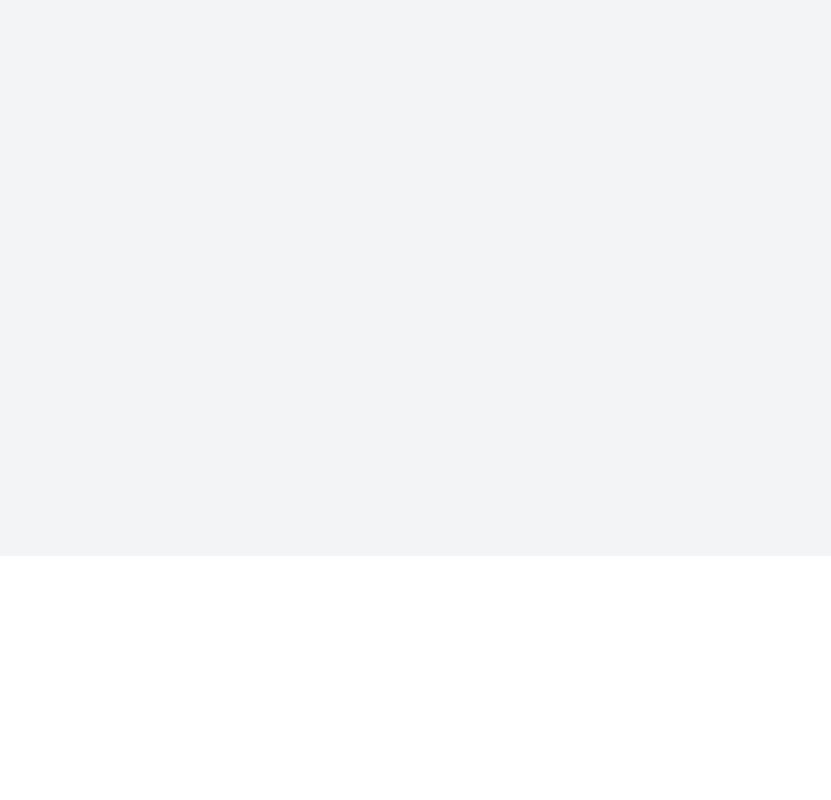
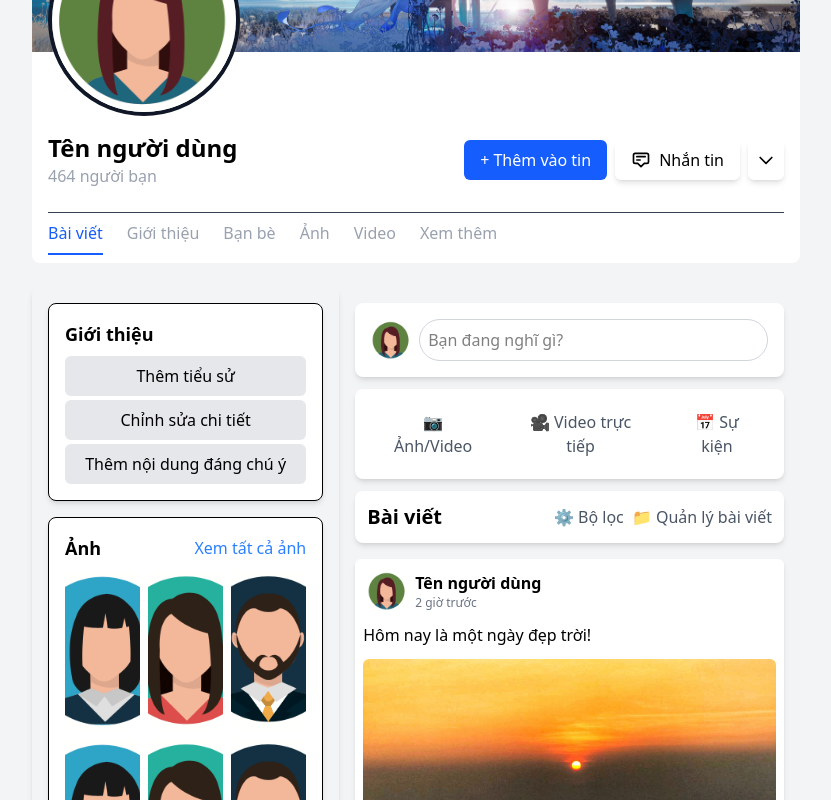
Before and after one commit to PhoePhoe04/Facebook-Clone, a React (Vite) app in the folder frontend/: page /profile/friend in a window 1280 px wide. Before the commit this address had no page. Shown: the part 300-1100 px from the top of the page, without its empty margins (224-1055 px from the left). Before the commit the page ends 856 px from the top, so only its background shows below. Built offline with nearby package versions, Linux system fonts and the light colour scheme.

Commit message:
bo dung cho profile

```diff
--- a/frontend/package.json
+++ b/frontend/package.json
@@ -14,6 +14,7 @@
     "@tailwindcss/vite": "^4.0.15",
     "react": "^19.0.0",
     "react-dom": "^19.0.0",
+    "react-icons": "^5.5.0",
     "react-router-dom": "^7.4.0",
     "tailwindcss": "^4.0.15"
   },
--- a/frontend/src/App.tsx
+++ b/frontend/src/App.tsx
@@ -8,6 +8,9 @@ import GamingPage from "./pages/GamingPage/GamingPage";
 import LoginPage from "./pages/Login and Register/LoginPage";
 import ProfilePage from "./pages/ProfilePage/ProfilePage";
 import RegisterPage from "./pages/Login and Register/RegisterPage";
+import ProfileFriend from "./pages/ProfilePage/ProfileFriend";
+import ProfilePhoto from "./pages/ProfilePage/ProfilePhoto";
+import ProfileAbout from "./pages/ProfilePage/ProfileAbout";
 
 function App() {
   return (
@@ -21,7 +24,11 @@ function App() {
           <Route path="/videos" element={<VideosPage />} />
           <Route path="/groups" element={<GroupsPage />} />
           <Route path="/gaming" element={<GamingPage />} />
-          <Route path="/profile" element={<ProfilePage />} />
+          <Route path="/profile" element={<ProfilePage />}>
+            <Route path="friend" element={<ProfileFriend />} />
+            <Route path="photo" element={<ProfilePhoto />} />
+            <Route path="about" element={<ProfileAbout />} />
+          </Route>
           <Route path="*" element={<div>404</div>} />
         </Route>
       </Routes>
--- /dev/null
+++ b/frontend/src/pages/ProfilePage/ProfileAbout.tsx
@@ -0,0 +1,65 @@
+const ProfileAbout = () => {
+    return (
+        <div className="w-3/5 flex flex-col bg-white p-4 rounded-lg shadow-md mt-3 min-h-screen">
+          <h2 className="text-xl font-bold mb-4">Giới thiệu</h2> {/* "About" in Vietnamese */}
+
+          <div className="mb-6">
+            <h3 className="text-lg font-semibold mb-2 text-gray-600">Tổng quan</h3> {/* Overview */}
+            <ul className="list-none p-0">
+              <li className="mb-2 text-gray-800">
+                <span role="img" aria-label="education" className="mr-2">🎓</span>
+                Học tại Trường Đại học Sài Gòn <br />
+                Đã bắt đầu vào 2022 {/* Studied at University of Saigon, started in 2022 */}
+              </li>
+              <li className="mb-2 text-gray-800">
+                <span role="img" aria-label="home" className="mr-2">🏠</span>
+                Sống tại Hàm Tân {/* Lives in Ham Tan */}
+              </li>
+              <li className="mb-2 text-gray-800">
+                <span role="img" aria-label="location" className="mr-2">📍</span>
+                Đến từ Lagi, Thuận Hải, Vietnam {/* From Lagi, Thuan Hai, Vietnam */}
+              </li>
+            </ul>
+          </div>
+
+          <div className="mb-6">
+            <h3 className="text-lg font-semibold mb-2 text-gray-600">Thông tin liên hệ và cơ bản</h3> {/* Contact and Basic Info */}
+            <ul className="list-none p-0">
+              <li className="mb-2 text-gray-800">
+                <span role="img" aria-label="phone" className="mr-2">📞</span>
+                034 572 6227 <br />
+                Di động {/* Mobile */}
+              </li>
+            </ul>
+          </div>
+
+          {/* Placeholder for sections that are not filled */}
+          <div className="mb-6">
+            <h3 className="text-lg font-semibold mb-2 text-gray-600">Công việc và học vấn</h3> {/* Work and Education */}
+            <p className="text-gray-500 italic">+ Thêm nội dung việc</p> {/* Add work content */}
+          </div>
+
+          <div className="mb-6">
+            <h3 className="text-lg font-semibold mb-2 text-gray-600">Nơi từng sống</h3> {/* Places Lived */}
+            <p className="text-gray-500 italic">Không có nơi nào để hiển thị</p> {/* No places to display */}
+          </div>
+
+          <div className="mb-6">
+            <h3 className="text-lg font-semibold mb-2 text-gray-600">Gia đình và các mối quan hệ</h3> {/* Family and Relationships */}
+            <p className="text-gray-500 italic">+ Thêm tình trạng mối quan hệ</p> {/* Add relationship status */}
+          </div>
+
+          <div className="mb-6">
+            <h3 className="text-lg font-semibold mb-2 text-gray-600">Chi tiết về bạn</h3> {/* Details About You */}
+            <p className="text-gray-500 italic">Không có chi tiết nào để hiển thị</p> {/* No details to display */}
+          </div>
+
+          <div className="mb-6">
+            <h3 className="text-lg font-semibold mb-2 text-gray-600">Sự kiện trong đời</h3> {/* Life Events */}
+            <p className="text-gray-500 italic">Không có sự kiện nào để hiển thị</p> {/* No events to display */}
+          </div>
+        </div>
+      );
+  };
+
+  export default ProfileAbout;
--- /dev/null
+++ b/frontend/src/pages/ProfilePage/ProfileFriend.tsx
@@ -0,0 +1,88 @@
+import React, { useState, useEffect, useRef } from "react";
+import { FiMoreHorizontal } from "react-icons/fi";
+
+const friends = [
+  { name: "Người dùng 1", mutual: 8, avatar: "/images/dp5.png" },
+  { name: "Người dùng 2", mutual: 42, avatar: "/images/dp5.png" },
+  { name: "Người dùng 3", mutual: 21, avatar: "/images/dp5.png" },
+  { name: "Người dùng 4", mutual: 24, avatar: "/images/dp5.png" },
+  { name: "Người dùng 5", mutual: 4, avatar: "/images/dp5.png" },
+  { name: "Người dùng 6", mutual: 37, avatar: "/images/dp5.png" },
+  { name: "Người dùng 7", mutual: 29, avatar: "/images/dp5.png" },
+  { name: "Người dùng 8", mutual: 27, avatar: "/images/dp5.png" },
+];
+
+const ProfileFriend = () => {
+  const [openDropdown, setOpenDropdown] = useState<number | null>(null);
+  const dropdownRef = useRef<HTMLDivElement | null>(null);
+
+  // ✅ Đóng dropdown khi nhấn ra ngoài
+  useEffect(() => {
+    const handleClickOutside = (event: MouseEvent) => {
+      if (dropdownRef.current && !dropdownRef.current.contains(event.target as Node)) {
+        setOpenDropdown(null);
+      }
+    };
+
+    document.addEventListener("mousedown", handleClickOutside);
+    return () => {
+      document.removeEventListener("mousedown", handleClickOutside);
+    };
+  }, []);
+
+
+  return (
+    <div className="w-3/5 flex flex-col bg-white p-4 rounded-lg shadow-md mt-3 min-h-screen">
+      <h2 className="text-xl font-bold mb-4">Bạn bè</h2>
+      <div className="grid grid-cols-2 gap-4">
+        {friends.map((friend, index) => (
+          <div
+            key={index}
+            className="relative flex items-center justify-between p-3 bg-gray-100 rounded-lg hover:bg-gray-200 transition"
+          >
+            {/* Avatar & Tên */}
+            <div className="flex items-center space-x-3">
+              <img
+                src={friend.avatar}
+                alt={friend.name}
+                className="w-16 h-16 rounded-full object-cover"
+              />
+              <div>
+                <h3 className="font-medium">{friend.name}</h3>
+                <p className="text-sm text-gray-500">{friend.mutual} bạn chung</p>
+              </div>
+            </div>
+
+            {/* Nút More Options */}
+            <button
+              onClick={() => setOpenDropdown(openDropdown === index ? null : index)}
+              className="p-2 rounded-full hover:bg-gray-300 transition"
+            >
+              <FiMoreHorizontal className="text-gray-600 text-xl" />
+            </button>
+
+            {/* Dropdown */}
+            {openDropdown === index && (
+              <div
+                ref={dropdownRef}
+                className="absolute right-0 top-12 w-40 bg-white shadow-lg rounded-lg border border-gray-200 z-10"
+              >
+                <button className="block w-full text-left px-4 py-2 hover:bg-gray-100">
+                  Xóa bạn
+                </button>
+                <button className="block w-full text-left px-4 py-2 hover:bg-gray-100">
+                  Nhắn tin
+                </button>
+                <button className="block w-full text-left px-4 py-2 hover:bg-gray-100">
+                  Báo cáo
+                </button>
+              </div>
+            )}
+          </div>
+        ))}
+      </div>
+    </div>
+  );
+};
+
+export default ProfileFriend;
--- a/frontend/src/pages/ProfilePage/ProfilePage.tsx
+++ b/frontend/src/pages/ProfilePage/ProfilePage.tsx
@@ -1,7 +1,9 @@
-
+import { useState } from "react";
 import ProfileTabs from './ProfileTabs';
 import ProfilePost from './ProfilePost';
-
+import ProfileFriend from "./ProfileFriend";
+import ProfilePhoto from "./ProfilePhoto";
+import ProfileAbout from "./ProfileAbout";
 // Giả lập dữ liệu người dùng
 const user = {
   name: 'Tên người dùng',
@@ -37,6 +39,8 @@ const friends = [
 ];
 
 const ProfilePage = () => {
+  const [activeMain, setActiveMain] = useState("Bài viết");
+
   return (
     <div className="flex flex-col py-2 min-h-screen bg-white-fff">
       {/* Header */}
@@ -92,7 +96,7 @@ const ProfilePage = () => {
               </div>
 
               {/* Tabs điều hướng */}
-              <ProfileTabs />
+              <ProfileTabs setActiveMain={setActiveMain} activeMain={activeMain} />
             </div>
           </div>
         </div>
@@ -100,11 +104,17 @@ const ProfilePage = () => {
         {/* Phần bên phải (trống) */}
         <div className="w-1/5"></div>
       </div>
-      {/* Main */}
       <div className="main w-full flex mt-4">
         {/* Phần bên trái (trống) */}
         <div className="w-1/5"></div>
-        {/* Phần bên giữa */}
+        {/* Nếu chọn "Bạn bè" thì chỉ hiển thị ProfileFriend, ẩn phần main */}
+        {activeMain === "Bạn bè" ? (
+          <ProfileFriend />
+        ) : activeMain === "Ảnh" ? ( // ✅ Hiển thị ProfilePhoto khi nhấn "Ảnh"
+          <ProfilePhoto />
+        ) : activeMain === "Giới thiệu" ? ( // ✅ Hiển thị ProfilePhoto khi nhấn "Ảnh"
+          <ProfileAbout />
+        ) : (
           <div className="w-3/5 flex flex-row py-2 min-h-screen">
             <div className="w-2/5 p-4 rounded-lg shadow-md">
               {/* Giới thiệu */}
@@ -180,6 +190,7 @@ const ProfilePage = () => {
             <ProfilePost />
             </div>
           </div>
+        )}
         {/* Phần bên phải (trống) */}
         <div className="w-1/5"></div>
       </div>
--- /dev/null
+++ b/frontend/src/pages/ProfilePage/ProfilePhoto.tsx
@@ -0,0 +1,47 @@
+import React from "react";
+
+const photos = [
+    "/images/dp1.png",
+    "/images/dp1.png",
+    "/images/dp1.png",
+    "/images/dp1.png",
+    "/images/dp1.png",
+    "/images/dp1.png",
+    "/images/dp1.png",
+    "/images/dp1.png",
+    "/images/dp1.png",
+    "/images/dp1.png",
+    "/images/dp1.png",
+    "/images/dp1.png",
+    "/images/dp1.png",
+    "/images/dp1.png",
+    "/images/dp1.png",
+    "/images/dp1.png",
+    "/images/dp1.png",
+    "/images/dp1.png",
+    "/images/dp1.png",
+    "/images/dp1.png",
+    "/images/dp1.png",
+    "/images/dp1.png",
+    "/images/dp1.png",
+];
+
+const ProfilePhoto = () => {
+  return (
+    <div className="w-3/5 flex flex-col bg-white p-4 rounded-lg shadow-md mt-3 min-h-screen">
+      <h2 className="text-xl font-bold mb-4">Ảnh</h2>
+      <div className="grid grid-cols-4 gap-4">
+        {photos.map((photo, index) => (
+          <img
+            key={index}
+            src={photo}
+            alt={`Ảnh ${index + 1}`}
+            className="w-full h-48 object-cover rounded-lg shadow-md hover:opacity-80 transition"
+          />
+        ))}
+      </div>
+    </div>
+  );
+};
+
+export default ProfilePhoto;
--- a/frontend/src/pages/ProfilePage/ProfilePost.tsx
+++ b/frontend/src/pages/ProfilePage/ProfilePost.tsx
@@ -5,8 +5,8 @@ const ProfilePost = () => {
   const [posts, setPosts] = useState([
     {
       id: 1,
-      name: "Người dùng 1",
-      avatar: "/images/dp1.png",
+      name: "Tên người dùng",
+      avatar: "/images/dp5.png",
       timestamp: "2 giờ trước",
       content: "Hôm nay là một ngày đẹp trời!",
       image: "/images/pic1.jpeg",
@@ -17,8 +17,8 @@ const ProfilePost = () => {
     },
     {
       id: 2,
-      name: "Người dùng 2",
-      avatar: "/images/dp2.png",
+      name: "Tên người dùng",
+      avatar: "/images/dp5.png",
       timestamp: "4 giờ trước",
       content: "Cảnh này thật tuyệt vời!",
       image: "/images/pic2.jpeg",
--- a/frontend/src/pages/ProfilePage/ProfileTabs.tsx
+++ b/frontend/src/pages/ProfilePage/ProfileTabs.tsx
@@ -1,9 +1,21 @@
-import { useState } from "react";
+import { useNavigate } from "react-router-dom";
 
-const ProfileTabs = () => {
-  const [activeTab, setActiveTab] = useState("Bài viết");
+const ProfileTabs = ({ setActiveMain, activeMain }: { setActiveMain: (tab: string) => void; activeMain: string }) => {
+  const tabs = ["Bài viết", "Giới thiệu", "Bạn bè", "Ảnh", "Video", "Xem thêm"];
+  const navigate = useNavigate(); // ✅ Khai báo useNavigate
 
-  const tabs = ["Bài viết", "Giới thiệu", "Bạn bè", "Ảnh", "Video", "Xem thêm"];
+  const handleTabClick = (tab: string) => {
+    setActiveMain(tab);
+    if (tab === "Bạn bè") {
+      navigate("/profile/friend"); // ✅ Chuyển hướng đến /profile/friend khi nhấn vào "Bạn bè"
+    } else if (tab === "Ảnh") {
+      navigate("/profile/photo"); // ✅ Chuyển hướng đến /profile/photo khi nhấn vào "Ảnh"
+    } else if (tab === "Giới thiệu") {
+      navigate("/profile/about"); // ✅ Chuyển hướng đến /profile/photo khi nhấn vào "Ảnh"
+    } else {
+      navigate("/profile"); // ✅ Chuyển hướng về /profile cho các tab khác
+    }
+  };
 
   return (
     <div className="mt-6 mb-2 border-t border-gray-700 pt-2">
@@ -12,12 +24,12 @@ const ProfileTabs = () => {
           <li
             key={tab}
             className={`pb-2 cursor-pointer ${
-              activeTab === tab ? "border-b-2 border-blue-600 text-blue-600 cursor-default" : ""
+              activeMain === tab ? "border-b-2 border-blue-600 text-blue-600 cursor-default" : ""
             }`}
-            onClick={() => setActiveTab(tab)}
+            onClick={() => handleTabClick(tab)}
           >
             {tab}
-        </li>
+          </li>
         ))}
       </ul>
     </div>
--- /dev/null
+++ b/frontend/src/pages/ProfilePage/ProfileVideo.tsx
@@ -0,0 +1,5 @@
+const ProfileVideo = () => {
+    return <div></div>;
+  };
+
+  export default ProfileVideo;
```
Also changed, not shown: 1 other file (tests, documents, lock files or other folders). Lines whose indentation alone changed are shown as unchanged.
